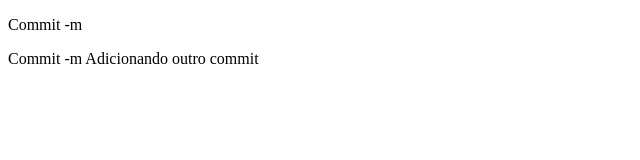
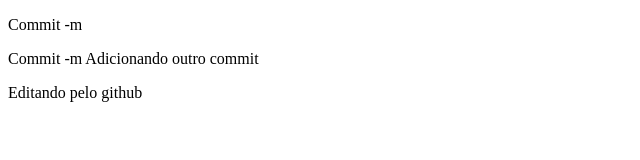
Before and after one commit to hosanasf/ProjetoLuizalabs, a plain HTML site: page index.html in a window 1280 px wide. Shown: the whole page, without its empty margins (0-640 px from the left). Drawn offline with Linux system fonts and the light colour scheme.

Commit message:
Atualizando pelo github

```diff
--- a/index.html
+++ b/index.html
@@ -9,5 +9,6 @@
 <body>
     <p>Commit -m</p>
     <p>Commit -m Adicionando outro commit</p>
+    <p> Editando pelo github <p>
 </body>
 </html>
```
